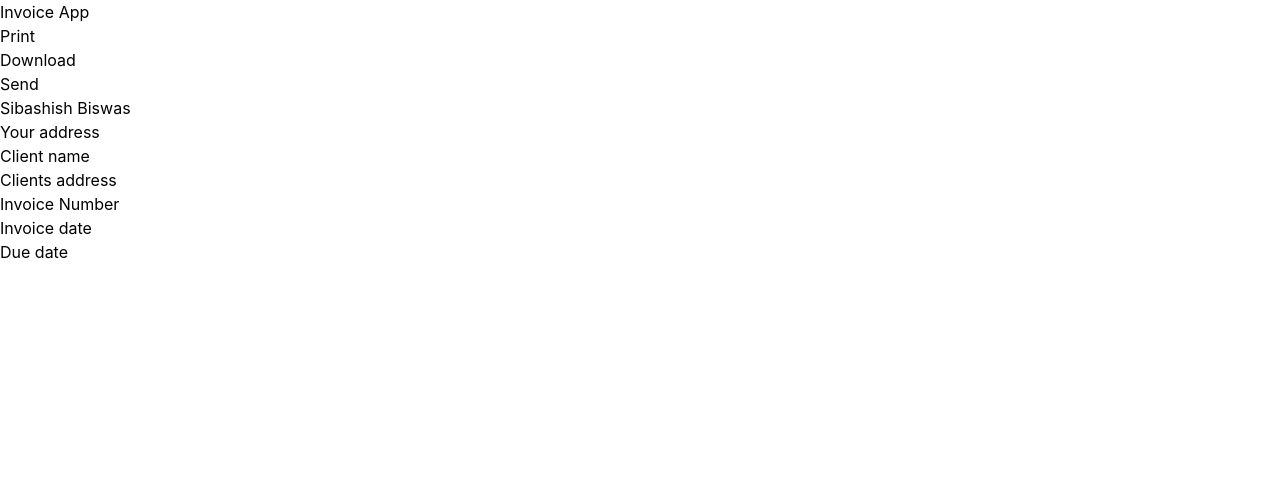
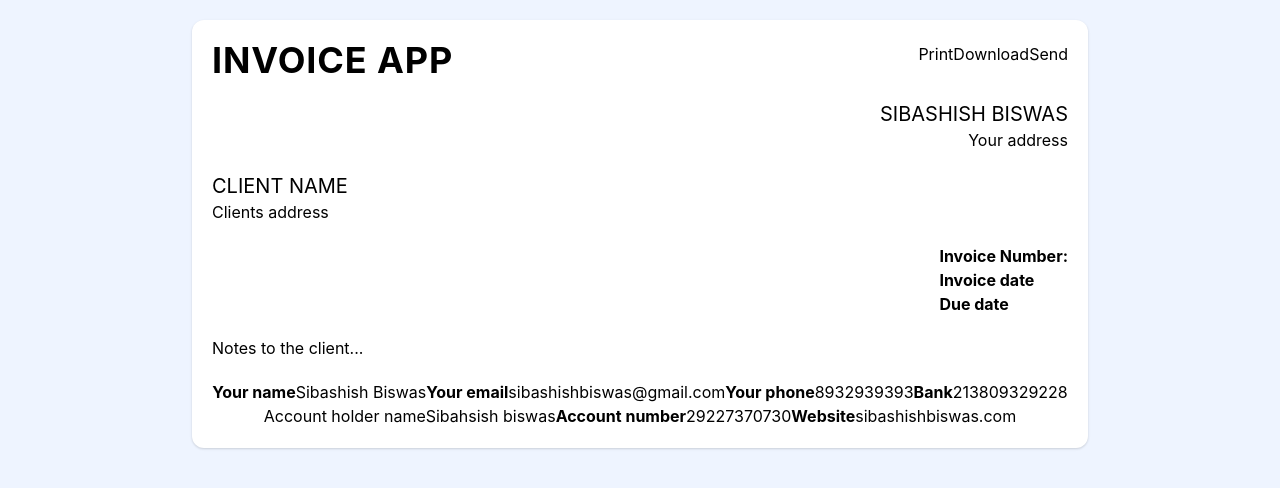
Before and after one commit to sibashish726/Invoice_generator, a React (Create React App) app: page / in a window 1280 px wide. Shown: the top 488 px of the page. Built offline with nearby package versions, Linux system fonts and the light colour scheme.

Commit message:
Added styling and some dummy stuff

```diff
--- a/public/index.html
+++ b/public/index.html
@@ -14,6 +14,9 @@
     <link rel="manifest" href="%PUBLIC_URL%/manifest.json" />
 
     <link rel="stylesheet" href="https://cdnjs.cloudflare.com/ajax/libs/tailwindcss/2.2.19/tailwind.min.css" referrerpolicy="no-referrer" />
+    <link rel="preconnect" href="https://fonts.googleapis.com">
+    <link rel="preconnect" href="https://fonts.gstatic.com" crossorigin>
+    <link href="https://fonts.googleapis.com/css2?family=Titillium+Web:wght@900&display=swap" rel="stylesheet">
     <title>React Invoice Generator</title>
   </head>
   <body>
--- a/src/App.js
+++ b/src/App.js
@@ -6,37 +6,70 @@ function App() {
   }
   return (
     <>
-      <main>
-        <header>
-          <h2>Invoice App</h2>
+      <main className='m-5 p-5 xl:max-w-4xl xl:mx-auto bg-white rounded-xl rounded shadow'>
+        <header className='flex flex-col items-center justify-center mb-5  xl:flex-row xl:justify-between'>
+          <h2 className='font-bold uppercase tracking-wide text-4xl'>Invoice App</h2>
           <div>
-            <ul>
-              <li><button onClick={handlePrint}>Print</button></li>
-              <li>Download</li>
-              <li>Send</li>
+            <ul className='flex items-center justify-between flex-wrap mb-3'>
+              <li><button onClick={handlePrint} className="btn btn-print">Print</button></li>
+              <li><button className="btn btn-download">Download</button></li>
+              <li><button className="btn btn-send">Send</button></li>
             </ul>
           </div>
         </header>
 
-        <section>
+        <section className='flex flex-col items-end justify-end'>
             {/* <input type="text" name="text" id="text" placeholder="Enter your name" required /> */}
-            <h2>Sibashish Biswas</h2>
+            <h1 className='text-xl uppercase'>Sibashish Biswas</h1>
             <p>Your address</p>
         </section>
 
-        <section>
-          <h2>Client name</h2>
+        <section className='mt-5'>
+          <h1 className='text-xl uppercase'>Client name</h1>
           <p>Clients address</p>
         </section>
 
-        <article>
+        <article className='my-5 flex items-end justify-end'>
           <ul>
-            <li>Invoice Number</li>
-            <li>Invoice date</li>
-            <li>Due date</li>
-            <li></li>
+            <li><span className='font-bold'>Invoice Number:</span></li>
+            <li><span className='font-bold'>Invoice date</span></li>
+            <li><span className='font-bold'>Due date</span></li>
           </ul>
         </article>
+
+        <table>
+
+        </table>
+
+        <section className='mb-5'>
+          <p>Notes to the client...</p>
+        </section>
+
+        <footer>
+          <ul className="flex flex-wrap items-center justify-center">
+            <li>
+              <span className='font-bold'>Your name</span>Sibashish Biswas
+            </li>
+            <li>
+              <span className='font-bold'>Your email</span>sibashishbiswas@gmail.com
+            </li>
+            <li>
+              <span className='font-bold'>Your phone</span>8932939393
+            </li>
+            <li>
+              <span className='font-bold'>Bank</span>213809329228
+            </li>
+            <li>
+              <span>Account holder name</span>Sibahsish biswas
+            </li>
+            <li>
+              <span className='font-bold'>Account number</span>29227370730
+            </li>
+            <li>
+              <span className='font-bold'>Website</span>sibashishbiswas.com
+            </li>
+          </ul>
+        </footer>
       </main>
     </>
   );
--- a/src/index.css
+++ b/src/index.css
@@ -5,6 +5,7 @@ body {
     sans-serif;
   -webkit-font-smoothing: antialiased;
   -moz-osx-font-smoothing: grayscale;
+  background-color: #eef4ff;
 }
 
 code {
```
Also changed, not shown: 1 other file (tests, documents, lock files or other folders).
